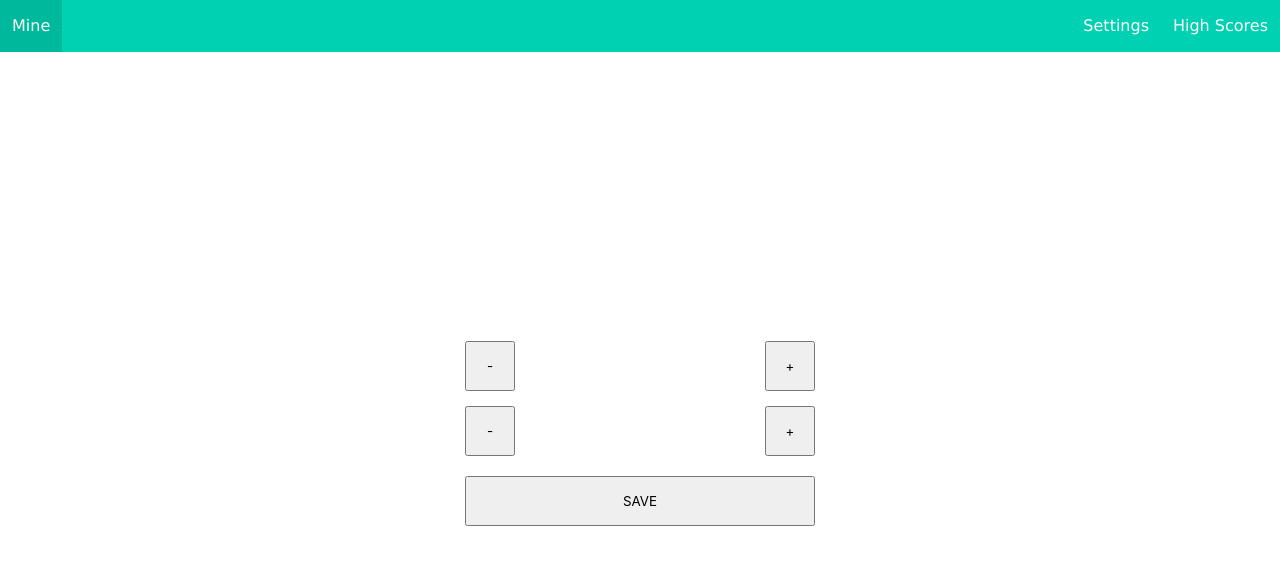
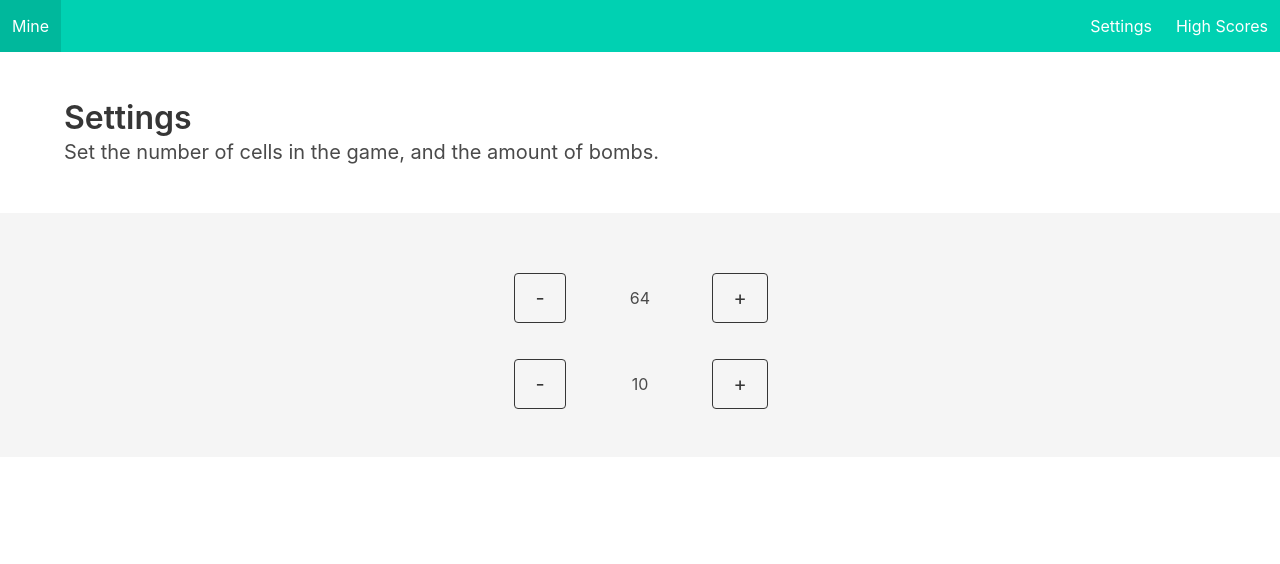
Before and after one commit to ThomasAndrewMacLean/mine, a Vue app: page /#/Settings in a window 1280 px wide. Shown: the top 564 px of the page. Built offline with nearby package versions, Linux system fonts and the light colour scheme.

Commit message:
layout settings and score

```diff
--- a/src/components/Game.vue
+++ b/src/components/Game.vue
@@ -1,7 +1,9 @@
 <template>
-    <div class="main">
-        <canvas class="noselect" id="canvas" width="350" height="400"></canvas>
-        <button class="noselect" v-on:click="newGame()">new game</button>
+    <div class="">
+
+        <canvas class="noselect " id="canvas" width="350" height="400"></canvas>
+        <button class="noselect button is-primary is-medium is-outlined" v-on:click="newGame()">new game</button>
+
     </div>
 </template>
 
--- a/src/components/Score.vue
+++ b/src/components/Score.vue
@@ -1,11 +1,12 @@
 <template>
-  <div class="main">
-    <ol>
-      <li v-for="s in scores" :key="s.id">
-      {{s.name}} : {{s.score}}
-      </li>
-    </ol>
+<div class="section">
+  <div class="container">
+      <div class="title">High Scores</div>
+    <div class="notification" v-for="(s,i) in scores" :key="s.id">
+     {{i+1}}. {{s.name}} : <strong>{{s.score}}</strong> points
+    </div>
   </div>
+</div>
 </template>
 
 <script>
@@ -21,7 +22,7 @@ export default {
   },
   mounted() {
     fetch(
-      "https://mjbwnqaj06.execute-api.eu-west-1.amazonaws.com/prod/gethighscores?limit=10"
+      "https://mjbwnqaj06.execute-api.eu-west-1.amazonaws.com/prod/gethighscores?limit=5"
     )
       .then(res => res.json())
       .then(r => {
@@ -32,7 +33,5 @@ export default {
 </script>
 
 <style>
-li {
-  padding: 20px;
-}
+
 </style>
--- a/src/components/Settings.vue
+++ b/src/components/Settings.vue
@@ -1,17 +1,52 @@
 <template>
-  <div class="main">
-    <div class="button-wrap">
-      <button class="plus-button" v-on:click="addNumberBoardSize(-1)">-</button>
-        {{boardSize}}
-      <button class="plus-button" v-on:click="addNumberBoardSize(+1)">+</button>
+    <section class="">
+<section class="section">
+  <div class="container">
+    <h1 class="title">
+            Settings
+          </h1>
+          <h2 class="subtitle">
+            Set the number of cells in the game, and the amount of bombs.
+          </h2>
     </div>
-     <div class="button-wrap">
-      <button class="plus-button" v-on:click="addNumberOfBombs(-1)">-</button>
+</section>
+    <section class="hero is-light">
+      <div class="hero-body">
+        <div class="container">
+
+
+    <div class="columns max-width is-mobile">
+      <div class="column center">
+      <button class="button is-dark is-outlined is-medium" v-on:click="addNumberBoardSize(-1)">-</button>
+      </div>
+       <div class="column center">
+         {{boardSize}}
+         </div>
+         <div class="column center">
+
+      <button class="button is-dark is-outlined is-medium" v-on:click="addNumberBoardSize(+1)">+</button>
+         </div>
+    </div>
+     <div class="columns max-width is-mobile level">
+       <div class="column center">
+
+      <button class="button is-dark is-outlined is-medium" v-on:click="addNumberOfBombs(-1)">-</button>
+       </div>
+       <div class="column center">
+
         {{numberOfBombs}}
-      <button class="plus-button" v-on:click="addNumberOfBombs(+1)">+</button>
+       </div>
+       <div class="column center">
+
+      <button class="button is-outlined is-dark is-medium" v-on:click="addNumberOfBombs(+1)">+</button>
+       </div>
     </div>
-    <button v-on:click="save()">SAVE</button>
-  </div>
+
+        </div>
+      </div>
+    </section>
+    </section>
+
 </template>
 
 <script>
@@ -30,6 +65,7 @@ export default {
       if (sqr > 3 && sqr < 12) {
         this.boardSize = sqr * sqr;
         this.numberOfBombs = sqr + 2;
+        this.save();
       }
     },
     addNumberOfBombs(number) {
@@ -41,6 +77,7 @@ export default {
         console.log("save?");
 
         this.numberOfBombs = newNumber;
+        this.save();
       }
     },
     save() {
@@ -57,16 +94,8 @@ export default {
 </script>
 
 <style>
-.plus-button {
-  width: 50px;
-  margin: 0;
-}
-.button-wrap {
-  width: 350px;
-  display: flex;
-  flex-direction: row;
-  margin-top:15px;
-  align-items: center;
-  justify-content: space-between;
+.max-width {
+  max-width: 300px;
+  margin: auto;
 }
 </style>
--- a/src/main.css
+++ b/src/main.css
@@ -1,37 +1,13 @@
-@import './reset.css';
 @import 'bulma/css/bulma.css';
-body {
-    background: cadetblue;
-    color: white;
-    font-family: 'verdana';
-}
-
-#container {
-    /* position: relative; */
-    width: 100vw !important;
-    overflow: hidden;
-}
-
-.main {
-    /* margin-top: -100px; */
-    position: absolute;
-    height: calc(100vh - 52px);
-    width: 100vw;
+.center {
     display: flex;
     justify-content: center;
     align-items: center;
-    flex-direction: column;
 }
 
 canvas {
     cursor: pointer;
     background: white;
-}
-
-button {
-    margin-top: 20px;
-    height: 50px;
-    width: 350px;
 }
 
 .noselect {
--- a/src/reset.css
+++ /dev/null
@@ -1,136 +0,0 @@
-/* http://meyerweb.com/eric/tools/css/reset/
-   v2.0 | 20110126
-   License: none (public domain)
-*/
-
-html,
-body,
-div,
-span,
-applet,
-object,
-iframe,
-h1,
-h2,
-h3,
-h4,
-h5,
-h6,
-p,
-blockquote,
-pre,
-a,
-abbr,
-acronym,
-address,
-big,
-cite,
-code,
-del,
-dfn,
-em,
-img,
-ins,
-kbd,
-q,
-s,
-samp,
-small,
-strike,
-strong,
-sub,
-sup,
-tt,
-var,
-b,
-u,
-i,
-center,
-dl,
-dt,
-dd,
-ol,
-ul,
-li,
-fieldset,
-form,
-label,
-legend,
-table,
-caption,
-tbody,
-tfoot,
-thead,
-tr,
-th,
-td,
-article,
-aside,
-canvas,
-details,
-embed,
-figure,
-figcaption,
-footer,
-header,
-hgroup,
-menu,
-nav,
-output,
-ruby,
-section,
-summary,
-time,
-mark,
-audio,
-video {
-	margin: 0;
-	padding: 0;
-	border: 0;
-	font-size: 100%;
-	font: inherit;
-	vertical-align: baseline;
-}
-
-/* HTML5 display-role reset for older browsers */
-
-article,
-aside,
-details,
-figcaption,
-figure,
-footer,
-header,
-hgroup,
-menu,
-nav,
-section {
-	display: block;
-}
-
-body {
-	line-height: 1;
-}
-
-
-ul {
-	list-style: none;
-}
-
-blockquote,
-q {
-	quotes: none;
-}
-
-blockquote:before,
-blockquote:after,
-q:before,
-q:after {
-	content: '';
-	content: none;
-}
-
-table {
-	border-collapse: collapse;
-	border-spacing: 0;
-}
```
Also changed, not shown: src/App.vue (+1 -26 lines).
